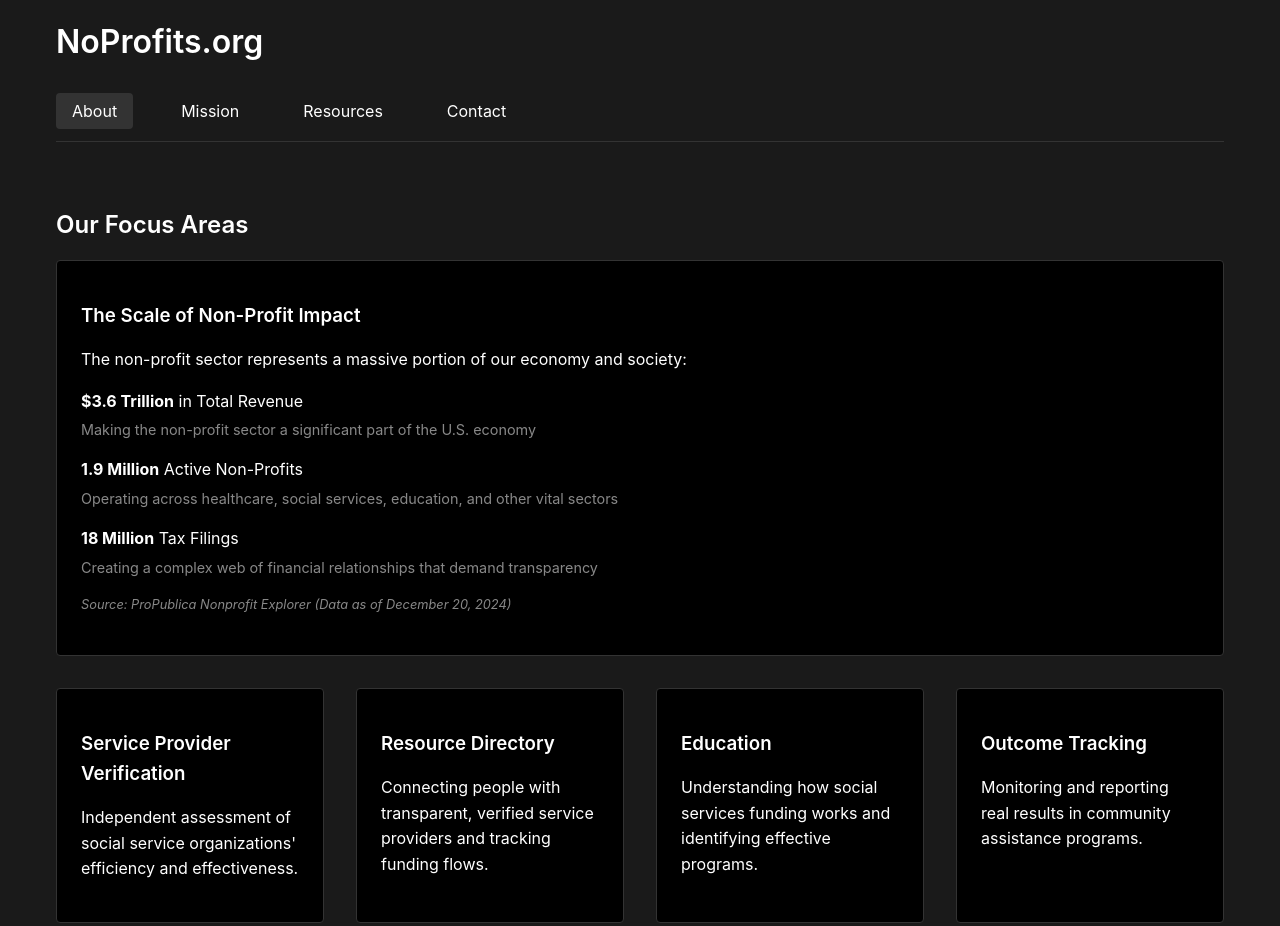
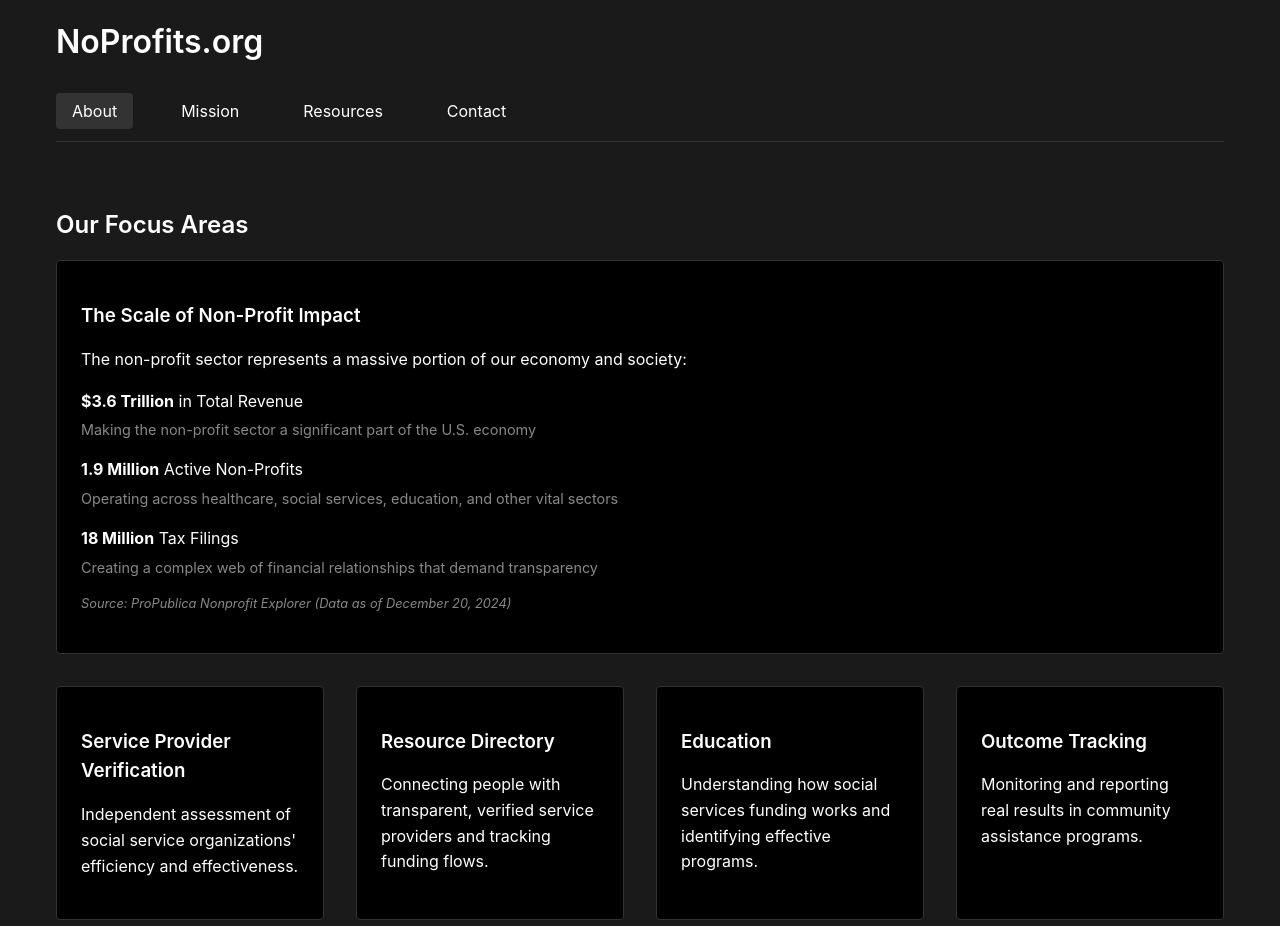
Before and after one commit to noprofits-org/noprofits-org.github.io, a plain HTML site: page index.html in a window 1280 px wide. Shown: the top 926 px of the page. Drawn offline with Linux system fonts and the light colour scheme.

Commit message:
Updated citation styling to be more specific

```diff
--- a/style.css
+++ b/style.css
@@ -147,9 +147,10 @@ footer {
     color: #ccc;
 }
 
-.citation {
+.focus-item .citation {
     font-size: 0.8rem;
     color: #888;
     margin-top: 1rem;
-    font-style: italic;
+    font-style: italic !important;
+    line-height: 1.4;
 }
```
